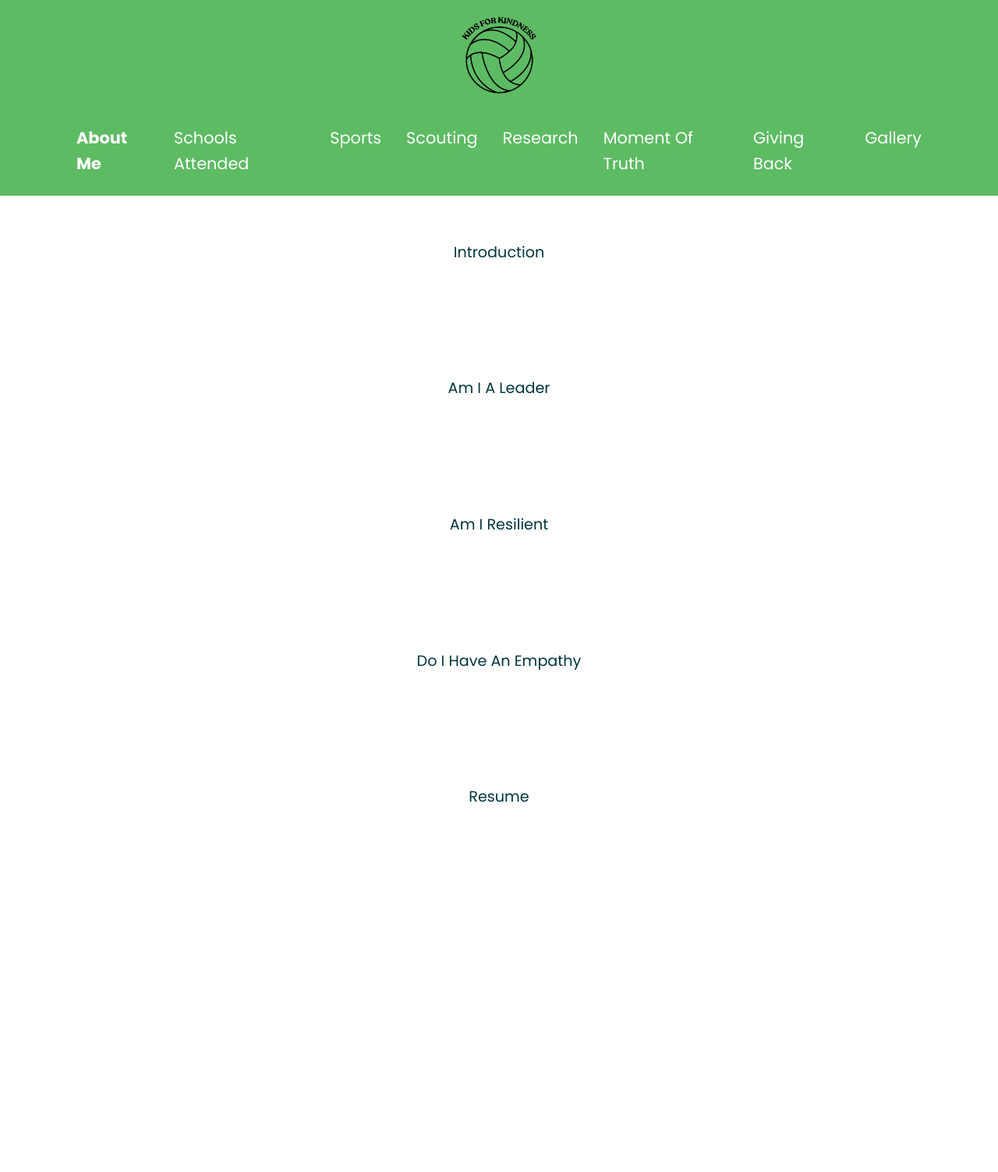
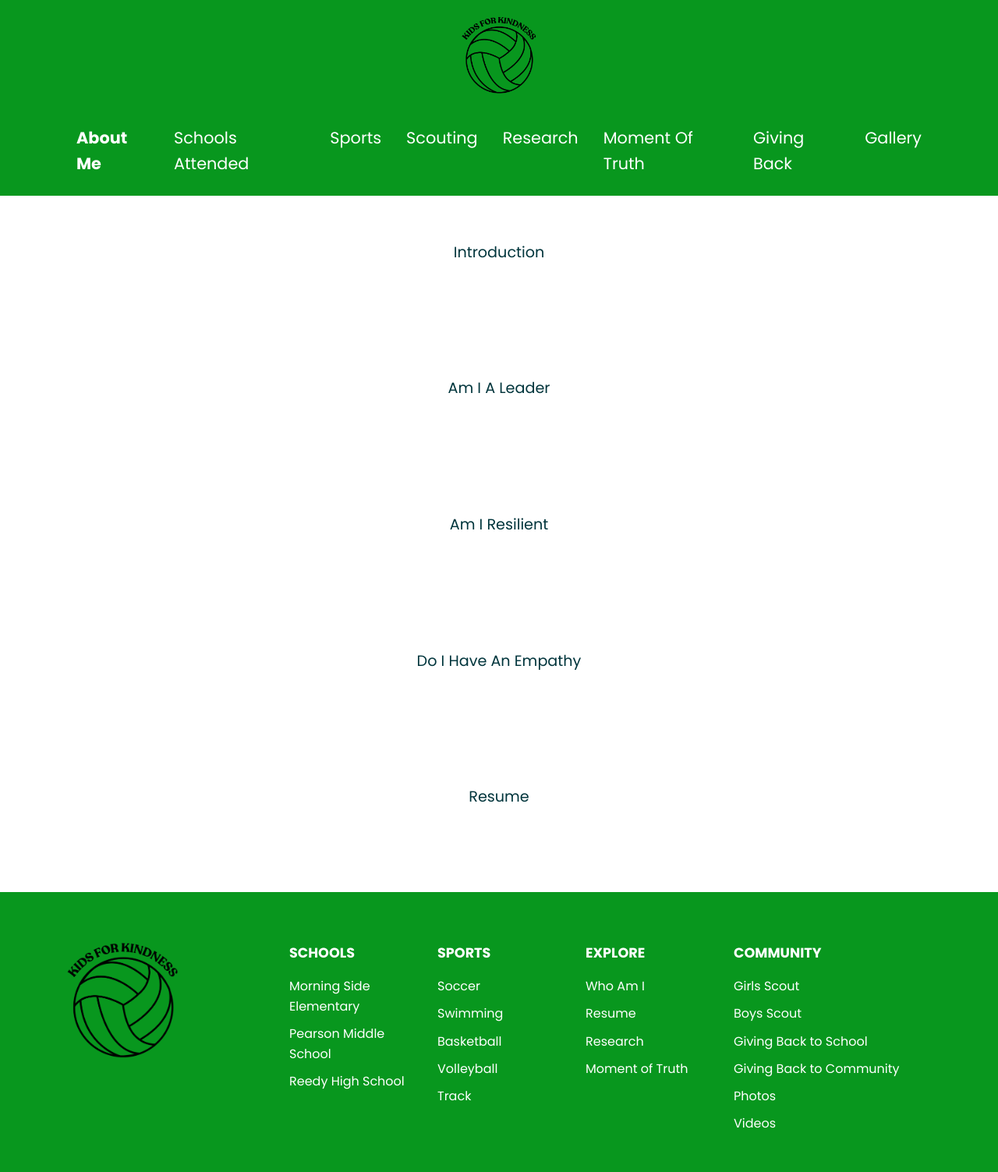
Before and after one commit to gaurabrana/deeta_portfolio, a PHP site: page /about_me.php in a window 1280 px wide. Shown: the whole page at 78% size. Before the commit the page ends 1029 px from the top, so only its background shows below. Run offline with PHP 8.4, Linux system fonts and the light colour scheme; data comes from the database, SQL or seed files in the repository; data that the repository does not hold is empty; some libraries are stand-ins or nearby versions.

Commit message:
addition of footer

```diff
--- a/base/footer.php
+++ b/base/footer.php
@@ -1,28 +1,124 @@
-<footer class="modern-footer pt-5">
-  <div class="container footer-content">
-    <div class="row g-4 mb-5">
-      <!-- Company Info -->
+<style>
+  .bg-green {
+    background-color: rgb(8, 151, 30) !important;
+  }
+
+  .footer-links a {
+    color: white;
+    text-decoration: none;
+    display: block;
+    margin-bottom: 0.6rem;
+    font-size: 1rem;
+    transition: all 0.3s ease;
+  }
+
+  .footer-links a:hover {
+    text-decoration: underline;
+    margin-left: 5px;
+  }
+
+  .footer-heading {
+    font-size: 1.1rem;
+    margin-bottom: 1rem;
+    font-weight: bold;
+    text-transform: uppercase;
+  }
+
+  .footer-logo {
+    max-height: 150px;
+  }
+
+  .footer-column {
+    padding: 1rem;
+  }
 
 
-      <!-- Quick Links -->
+  @media (max-width: 576px) {
+    .footer-links a {
+      font-size: 0.95rem;
+    }
 
+    .footer-logo {
+      max-height: 90px;
+    }
 
+    .footer-column.logo-section {
+      text-align: center;
+    }
 
+    .footer-heading {
+      font-size: 1rem;
+    }
+  }
+</style>
 
+<footer class="bg-green text-white pt-5 pb-4">
+  <div class="container">
+    <div class="row justify-content-between">
 
+      <!-- Column 1: Logo -->
+      <div class="col-md-3 col-sm-6 footer-column logo-section">
+        <img src="assets/images/logo.png" alt="Deeta Gurung" class="footer-logo mb-3">
+      </div>
 
-<!--------DIALOGS------->
+      <!-- Column 2: Schools -->
+      <div class="col-md-2 col-sm-6 footer-column">
+        <div class="footer-heading">Schools</div>
+        <div class="footer-links">
+          <a href="schools.php#morning_side_elementary_school">Morning Side Elementary</a>
+          <a href="schools.php#pearson_middle_school">Pearson Middle School</a>
+          <a href="schools.php#reedy_high_school">Reedy High School</a>
+        </div>
+      </div>
 
+      <!-- Column 3: Sports -->
+      <div class="col-md-2 col-sm-6 footer-column">
+        <div class="footer-heading">Sports</div>
+        <div class="footer-links">
+          <a href="sports.php#soccer">Soccer</a>
+          <a href="sports.php#swimming">Swimming</a>
+          <a href="sports.php#basketball">Basketball</a>
+          <a href="sports.php#volleyball">Volleyball</a>
+          <a href="sports.php#track">Track</a>
+        </div>
+      </div>
 
+      <!-- Column 4: Explore -->
+      <div class="col-md-2 col-sm-6 footer-column">
+        <div class="footer-heading">Explore</div>
+        <div class="footer-links">
+          <a href="about_me.php#introduction">Who Am I</a>
+          <a href="about_me.php#resume">Resume</a>
+          <a href="research.php">Research</a>
+          <a href="moment_of_truth.php">Moment of Truth</a>
+        </div>
+      </div>
 
-<!--------DIALOGS------->
+      <!-- Column 5: Community -->
+      <div class="col-md-3 col-sm-6 footer-column">
+        <div class="footer-heading">Community</div>
+        <div class="footer-links">
+          <a href="scouting.php#girls_scount">Girls Scout</a>
+          <a href="scouting.php#boys_scout">Boys Scout</a>
+          <a href="givingback.php#giving_back_to_my_school">Giving Back to School</a>
+          <a href="givingback.php#giving_back_to_my_community">Giving Back to Community</a>
+          <a href="gallery_image.php">Photos</a>
+          <a href="gallery_video.php">Videos</a>
+        </div>
+      </div>
+
+    </div>
+  </div>
+</footer>
 
 
 <script src="assets/js/jquery-3.7.1.min.js"></script>
 <script src="assets/js/bootstrap.bundle.min.js"></script>
 <script src="assets/js/main.js"></script>
 <script src="assets/js/file_upload.js"></script>
-<script src="https://cdnjs.cloudflare.com/ajax/libs/pdf.js/3.11.174/pdf.min.js" integrity="sha512-q+4liFwdPC/bNdhUpZx6aXDx/h77yEQtn4I1slHydcbZK34nLaR3cAeYSJshoxIOq3mjEf7xJE8YWIUHMn+oCQ==" crossorigin="anonymous" referrerpolicy="no-referrer"></script>
+<script src="https://cdnjs.cloudflare.com/ajax/libs/pdf.js/3.11.174/pdf.min.js"
+  integrity="sha512-q+4liFwdPC/bNdhUpZx6aXDx/h77yEQtn4I1slHydcbZK34nLaR3cAeYSJshoxIOq3mjEf7xJE8YWIUHMn+oCQ=="
+  crossorigin="anonymous" referrerpolicy="no-referrer"></script>
 
 <!--CUSTOM SCRIPT-->
 <script src="assets/js/aos.js"></script>
--- a/helper.php
+++ b/helper.php
@@ -248,10 +248,10 @@ HTML;
     echo <<<HTML
     <div id="media-preview-container-$uploadId" class="uploaded-asset-container">
         <div class="row justify-content-center align-items-center mb-4">
-            <div class="col-lg-6 col-md-12 {$position}">
+            <div class="col-lg-8 col-md-12 {$position}">
                 <p class="paragraph text-justify mb-3">{$caption}</p>
             </div>
-            <div class="col-lg-6 {$inversePosition} image-wrapper">
+            <div class="col-lg-4 {$inversePosition} image-wrapper d-flex">
                 {$mediaHtml}
             </div>
         </div>
```
